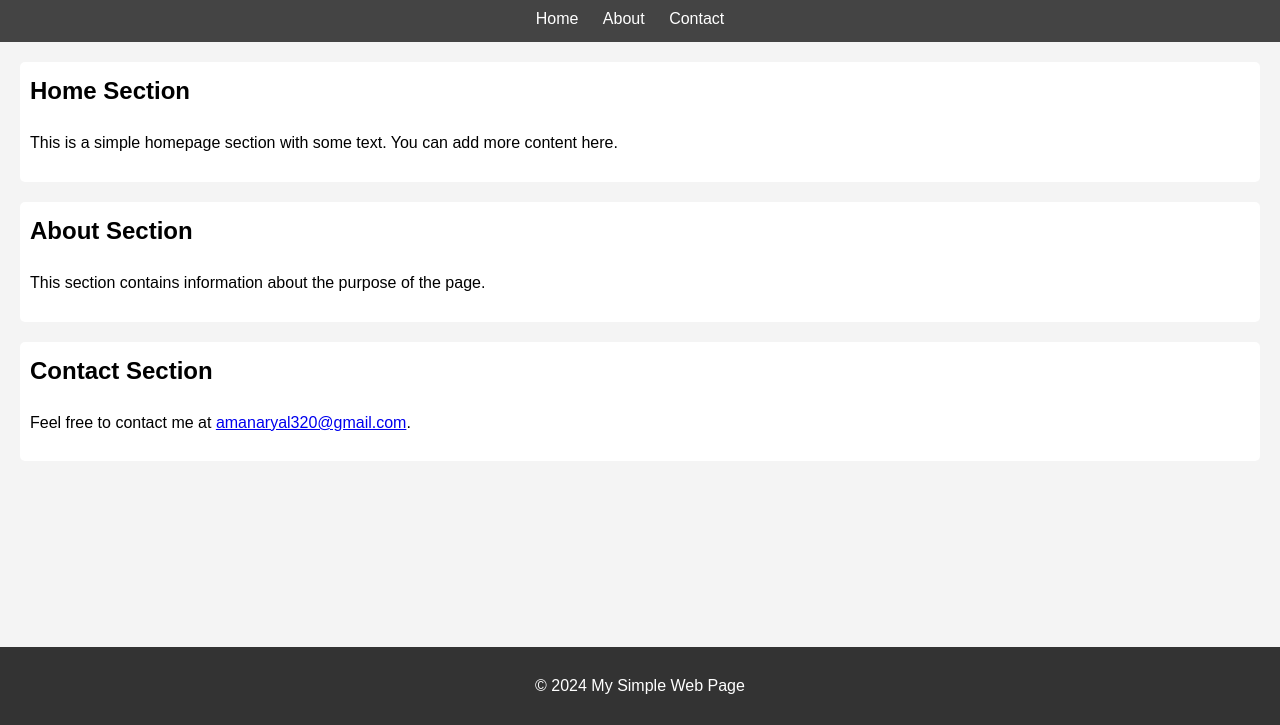
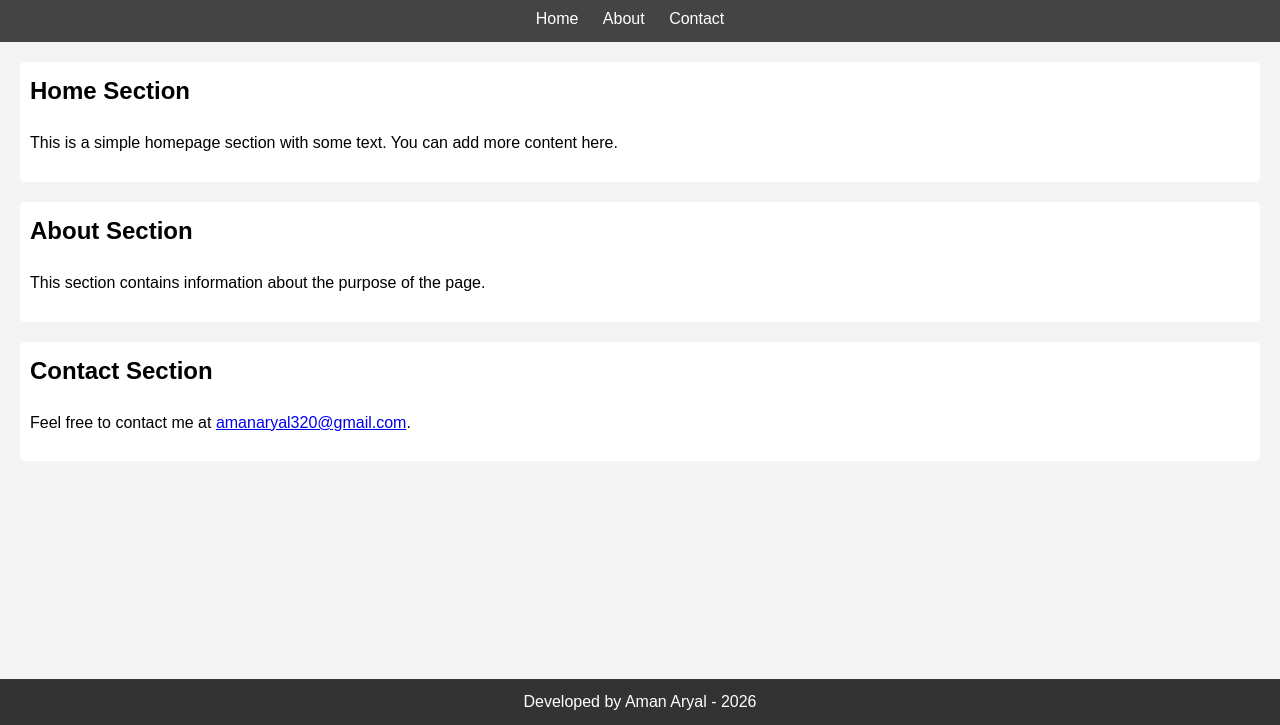
Before and after one commit to amanaryal/my-website026, a plain HTML site: page index.html in a window 1280 px wide. Shown: the part 75-800 px from the top of the page. Drawn offline with Linux system fonts and the light colour scheme.

```diff
--- a/index.html
+++ b/index.html
@@ -36,7 +36,7 @@
     </section>
 
     <footer>
-        <p>&copy; 2024 My Simple Web Page</p>
-    </footer>
+    Developed by Aman Aryal - 2026
+</footer>
 </body>
 </html>
```
